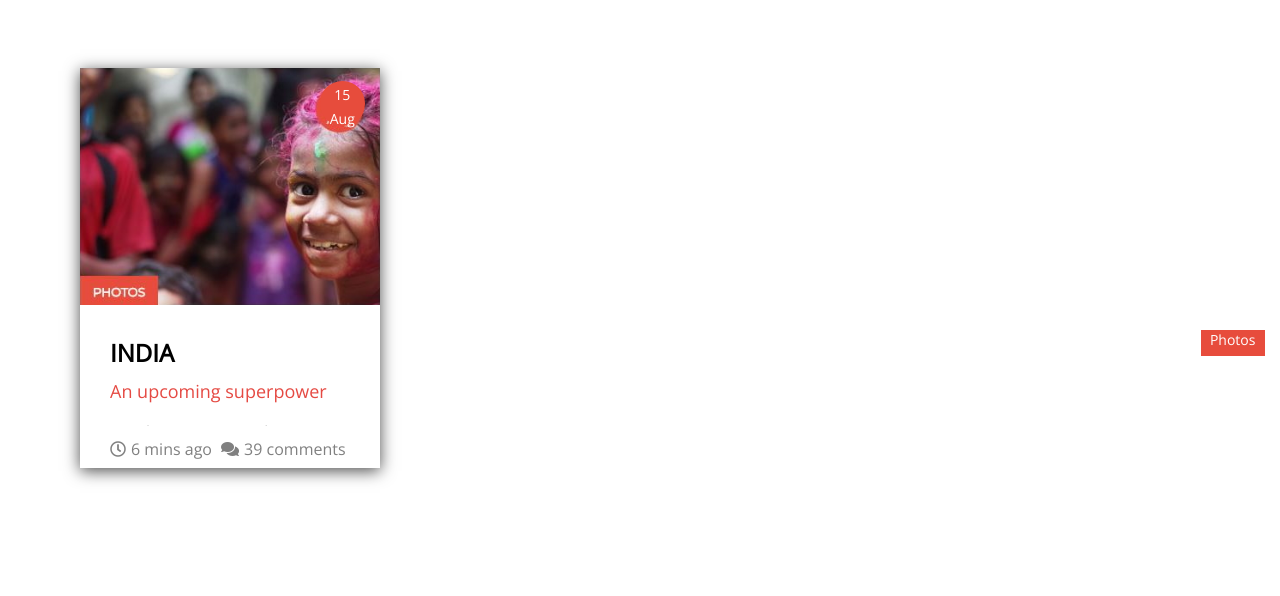
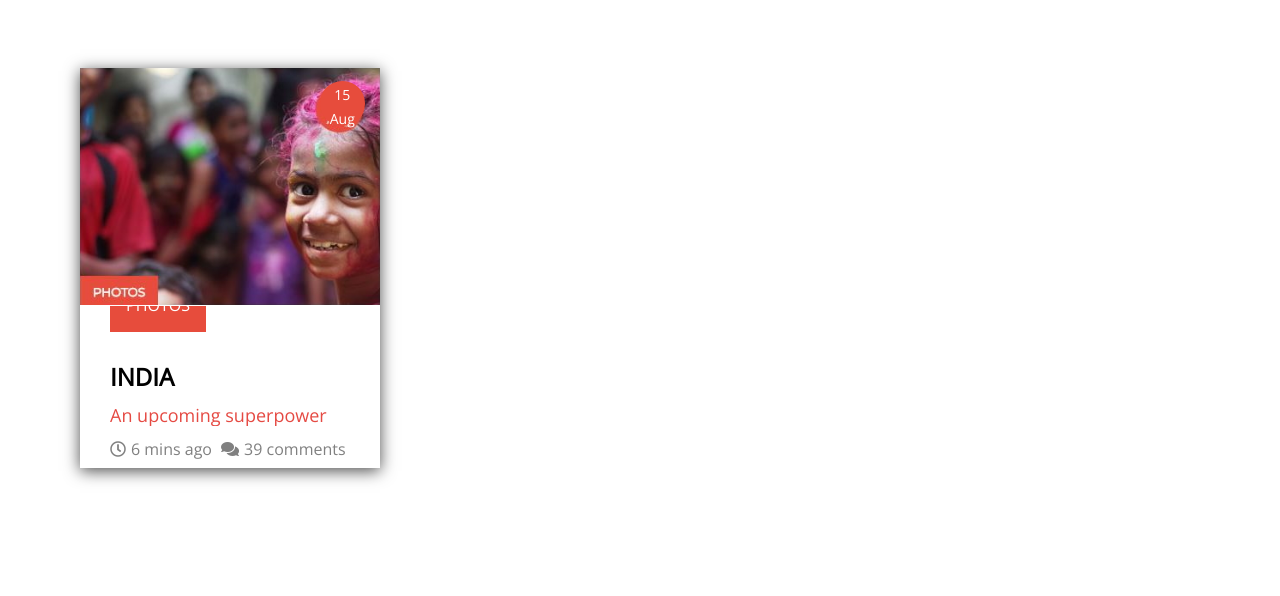
Before and after one commit to rodriguestiago/becode-animation-css, a plain HTML site: page index.html in a window 1280 px wide. Shown: the part 132-728 px from the top of the page. Drawn offline with nearby package versions, Linux system fonts and the light colour scheme.

Commit message:
ajout photos

```diff
--- a/assets/scss/style.scss
+++ b/assets/scss/style.scss
@@ -74,22 +74,19 @@ body{
 //
 //    background-color: #E54A43;
 //}
+.photos{
+    position: relative;
+    z-index: 100;
+    top: -60px;
+}
 .card-photos{
-    position: fixed;
-    top: 40vw;
-    margin-top: -50px;
-    right: 1.2vw;
     width: 5vw;
-    height: 2vw;
+    height: 1.7vw;
     background-color: #E74C3C;
-
     color: white;
     text-align: center;
-    font-size: 14px;
+    font-size: 16px;
 }
-
-
-
 h2{
     margin: 0;
 }
--- a/index.html
+++ b/index.html
@@ -18,7 +18,9 @@
                 <p class="card-month">Aug</p>
             </div>
            <div class="content">
-               <span class="card-photos">Photos</span>
+                <div class="photos">
+                   <p class="card-photos">PHOTOS</p>
+                </div>
                <h2>INDIA</h2>
                <div class="card-subtitle"><a href="#">An upcoming superpower</a></div>
                 <p>
```
Also changed, not shown: assets/scss/style.css, 1 other file.
